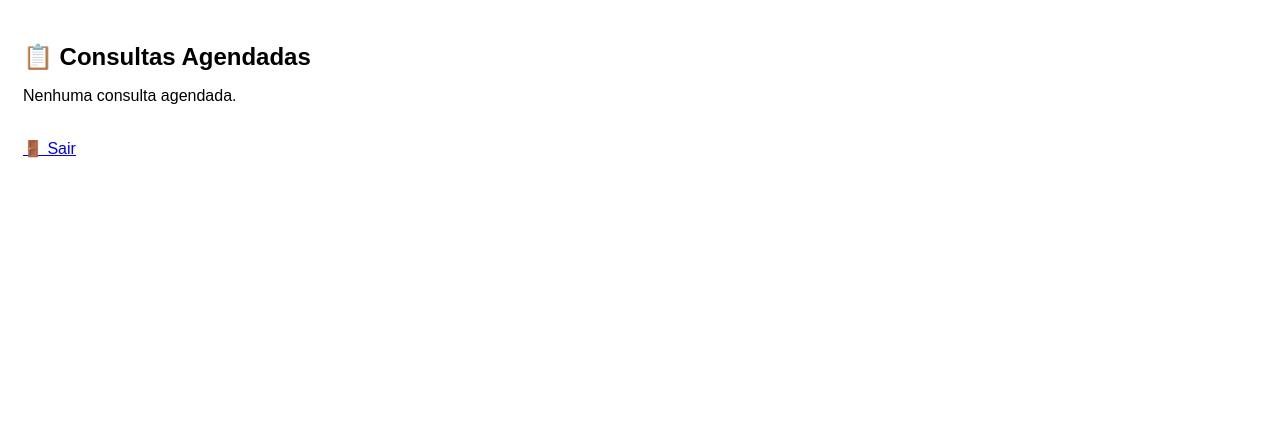
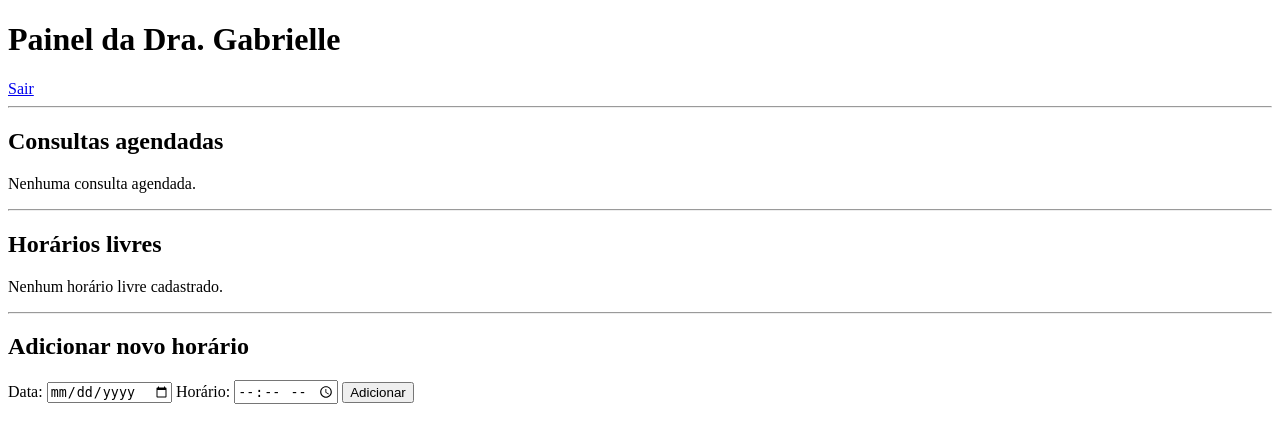
Before and after one commit to danielbrayner/agenda-dra-gabrielle, a Flask app: template templates/admin_panel.html in a window 1280 px wide. Shown: the top 443 px of the page. Run offline with Flask 2, Linux system fonts and the light colour scheme; the template is opened without the code that fills it, so the values that code supplies are empty.

Commit message:
Painel admin: listar consultas, horarios livres e adicionar horario

```diff
--- a/server.py
+++ b/server.py
@@ -107,6 +107,21 @@ def buscar_consultas_agendadas():
     conn.close()
     return consultas
 
+def buscar_horarios_livres():
+    conn = sqlite3.connect("agenda.db")
+    conn.row_factory = sqlite3.Row
+    cursor = conn.cursor()
+
+    cursor.execute("""
+        SELECT id, data, horario
+        FROM agendamentos
+        WHERE disponivel = 'sim'
+        ORDER BY data, horario
+    """)
+
+    horarios = cursor.fetchall()
+    conn.close()
+    return horarios
 
 
 
@@ -276,6 +291,8 @@ def admin_login():
         if (
             usuario == os.getenv("ADMIN_USER")
             and senha == os.getenv("ADMIN_PASSWORD")
+                #usuario == "admin"
+                #and senha == "admin"
         ):
             session["admin_logado"] = True
             return redirect(url_for("admin_panel"))
@@ -292,7 +309,13 @@ def admin_login():
 @login_required
 def admin_panel():
     consultas = buscar_consultas_agendadas()
-    return render_template("admin_panel.html", consultas=consultas)
+    horarios_livres = buscar_horarios_livres()
+    return render_template(
+        "admin_panel.html",
+        consultas=consultas,
+        horarios_livres=horarios_livres
+    )
+
 
 
 
@@ -319,7 +342,30 @@ def excluir_consulta(consulta_id):
 
     return redirect(url_for("admin_panel"))
 
+@app.route("/admin/adicionar-horario", methods=["POST"])
+@login_required
+def adicionar_horario():
+    data = request.form.get("data")
+    horario = request.form.get("horario")
 
+    if not data or not horario:
+        return redirect(url_for("admin_panel"))
+
+    conn = sqlite3.connect("agenda.db")
+    cursor = conn.cursor()
+
+    cursor.execute("""
+        INSERT INTO agendamentos (data, horario, disponivel)
+        VALUES (?, ?, 'sim')
+    """, (data, horario))
+
+    conn.commit()
+    conn.close()
+
+    return redirect(url_for("admin_panel"))
+
+
+#if __name__ == '__main__': app.run(host='127.0.0.1', port=5000, debug=True)
 
 if __name__ == "__main__":
     app.run(host='0.0.0.0', port=10000)
--- a/templates/admin_panel.html
+++ b/templates/admin_panel.html
@@ -2,50 +2,78 @@
 <html lang="pt-br">
 <head>
     <meta charset="UTF-8">
-    <title>Painel - Dra. Gabrielle</title>
-    <meta name="viewport" content="width=device-width, initial-scale=1">
-    <style>
-        body { font-family: Arial; padding: 15px; }
-        h2 { margin-bottom: 10px; }
-        .consulta {
-            border: 1px solid #ccc;
-            padding: 10px;
-            border-radius: 6px;
-            margin-bottom: 10px;
-        }
-        .botao {
-            color: white;
-            background: #d9534f;
-            border: none;
-            padding: 6px 10px;
-            border-radius: 4px;
-            text-decoration: none;
-            font-size: 14px;
-        }
-    </style>
+    <title>Painel Administrativo - Dra. Gabrielle</title>
 </head>
 <body>
 
-<h2>📋 Consultas Agendadas</h2>
+<h1>Painel da Dra. Gabrielle</h1>
+
+<a href="/admin/logout">Sair</a>
+
+<hr>
+
+<h2>Consultas agendadas</h2>
 
 {% if consultas %}
+<table border="1" cellpadding="5">
+    <tr>
+        <th>Data</th>
+        <th>Horário</th>
+        <th>Paciente</th>
+        <th>Ação</th>
+    </tr>
     {% for c in consultas %}
-        <div class="consulta">
-            <strong>📅 Data:</strong> {{ c["data"] }} <br>
-            <strong>⏰ Horário:</strong> {{ c["horario"] }} <br>
-            <strong>👤 Paciente:</strong> {{ c["nome_paciente"] }} <br><br>
-
-            <a class="botao" href="/admin/excluir/{{ c['id'] }}">
-                ❌ Excluir consulta
+    <tr>
+        <td>{{ c["data"] }}</td>
+        <td>{{ c["horario"] }}</td>
+        <td>{{ c["nome_paciente"] }}</td>
+        <td>
+            <a href="/admin/excluir/{{ c['id'] }}"
+               onclick="return confirm('Deseja cancelar esta consulta?')">
+               Excluir
             </a>
-        </div>
+        </td>
+    </tr>
     {% endfor %}
+</table>
 {% else %}
-    <p>Nenhuma consulta agendada.</p>
+<p>Nenhuma consulta agendada.</p>
 {% endif %}
 
-<br>
-<a href="/admin/logout">🚪 Sair</a>
+<hr>
+
+<h2>Horários livres</h2>
+
+{% if horarios_livres %}
+<table border="1" cellpadding="5">
+    <tr>
+        <th>Data</th>
+        <th>Horário</th>
+    </tr>
+    {% for h in horarios_livres %}
+    <tr>
+        <td>{{ h["data"] }}</td>
+        <td>{{ h["horario"] }}</td>
+    </tr>
+    {% endfor %}
+</table>
+{% else %}
+<p>Nenhum horário livre cadastrado.</p>
+{% endif %}
+
+<hr>
+
+<h2>Adicionar novo horário</h2>
+
+<form method="POST" action="/admin/adicionar-horario">
+    <label>Data:</label>
+    <input type="date" name="data" required>
+
+    <label>Horário:</label>
+    <input type="time" name="horario" required>
+
+    <button type="submit">Adicionar</button>
+</form>
 
 </body>
 </html>
```
